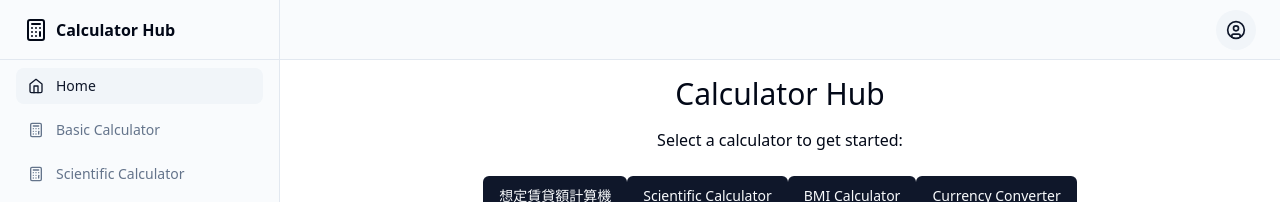
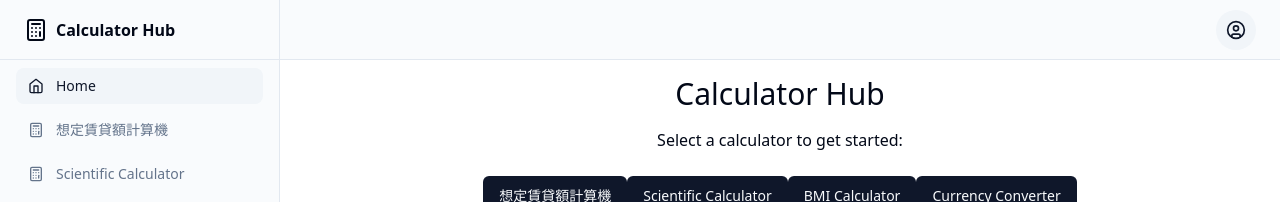
Before and after one commit to GPT-Engineer-App/android-calc-app, a React (Vite) app: page / in a window 1280 px wide. Shown: the top 202 px of the page. Built offline with nearby package versions, Linux system fonts and the light colour scheme.

Commit message:
Updated the name of the "Basic Calculator" page to "想定賃貸額計算機" and reflected the change in the navigation menu and other relevant places.

```diff
--- a/src/App.jsx
+++ b/src/App.jsx
@@ -19,7 +19,7 @@ export const navItems = [
     icon: <Home className="h-4 w-4" />,
   },
   {
-    title: "Basic Calculator",
+    title: "想定賃貸額計算機",
     to: "/basic-calculator",
     icon: <Calculator className="h-4 w-4" />,
   },
```
Also changed, not shown: src/layouts/sidebar.jsx (line endings or trailing spaces).
